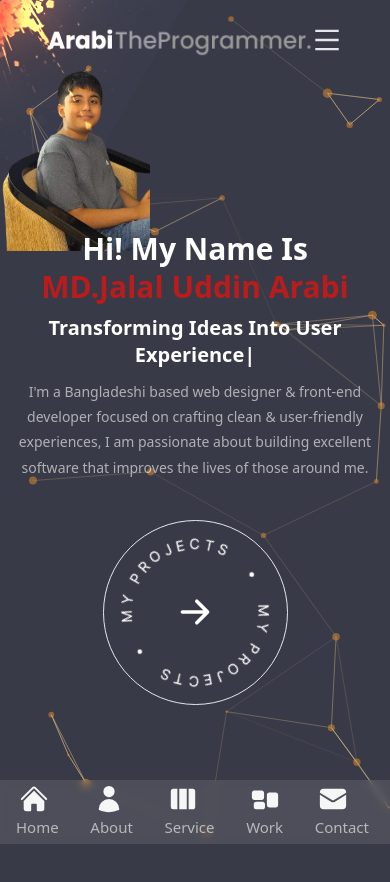
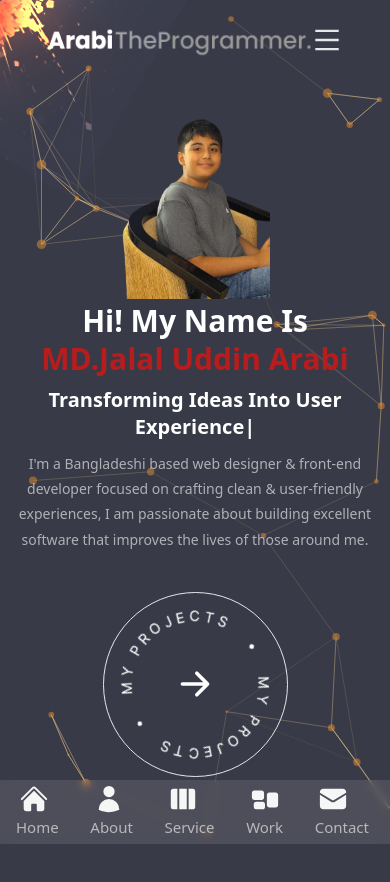
Before and after one commit to ArabiTheProgrammer/Portfolio, a React (Vite) app in the folder Portfolio/: page / in a window 390 px wide. Shown: the top 882 px of the page. After the commit the page ends 844 px from the top, so only its background shows below. Built offline with nearby package versions, Linux system fonts and the light colour scheme.

Commit message:
Massive Update On Contacts

```diff
--- a/Portfolio/src/components/pages/Contact.jsx
+++ b/Portfolio/src/components/pages/Contact.jsx
@@ -1,6 +1,5 @@
-import React, { useState } from 'react'
+import React from 'react'
 import Circles from '../layer/Circles'
-import Title from '../layer/Title'
 import { BsArrowRight } from "react-icons/bs";
 import Transition from '../Transition';
 import { motion } from 'framer-motion';
@@ -19,21 +18,27 @@ const Contact = () => {
       <div className="container py-32 mx-auto text-center xl:text-left flex items-center justify-center h-full ">
         <div className="flex flex-col max-w-[700px] w-full">
           <h2 className="h2 text-center mb-12 text-white">Let's <span className="text-accent">connect.</span></h2>
-          <form className="flex-1 flex flex-col text-white gap-6 w-full mx-auto">
+          <form
+            action="https://formsubmit.co/7af483a2a3005b892d93c4a6bf37d239"
+            method="POST"
+            className="flex-1 flex flex-col text-white gap-6 w-full mx-auto"
+          >
+              <input type="hidden" name="_subject" value="New portfolio contact message" />
+              <input type="hidden" name="_captcha" value="false" />
               <div className="flex gap-6 w-full">
-                 <input type="text" placeholder='Name' className="input"/>
-                 <input type="email" placeholder='Email' className="input"/>
+                 <input type="text" name="name" placeholder='Name' className="input" required/>
+                 <input type="email" name="email" placeholder='Email' className="input" required/>
               </div>
-              <input type="text" placeholder='Subject' className="input" />
-              <textarea placeholder='Message' className="textarea"></textarea>
-              <a href="mailto: mdjalaluddinarabi@gmail.com">
-                <button className="btn rounded-full border border-white/50 max-w-[170px] px-8 transition-all duration-300 flex items-center justify-center overflow-hidden hover:border-accent group">
+              <input type="text" name="subject" placeholder='Subject' className="input" required />
+              <textarea name="message" placeholder='Message' className="textarea" required></textarea>
+              <>
+                <button type="submit" className="btn rounded-full border border-white/50 max-w-[170px] px-8 transition-all duration-300 flex items-center justify-center overflow-hidden hover:border-accent group">
                   <span className="group-hover:-translate-y-[120%] group-hover:opacity-0 transition-all duration-300">
                     Let's Talk
                   </span>
                   <BsArrowRight className="-translate-y-[120%] opacity-0 group-hover:flex group-hover:translate-y-0 group-hover:opacity-100 transition-all duration-300 absolute text-[22px]"/>
                 </button>
-              </a>
+              </>
           </form>
         </div>
       </div>
--- a/Portfolio/src/components/pages/Home.jsx
+++ b/Portfolio/src/components/pages/Home.jsx
@@ -1,61 +1,103 @@
 import React from 'react'
 import ProjectsBtn from '../ProjectsBtn'
-import { motion } from 'framer-motion';
-import { fadeIn } from '../../../variants';
-import Avatar from '../Avatar';
-import ParticlesContainer from '../ParticlesContainer';
-import { TypeAnimation } from "react-type-animation";
-import Transition from '../Transition';
+import { motion } from 'framer-motion'
+import { fadeIn } from '../../../variants'
+import Avatar from '../Avatar'
+import ParticlesContainer from '../ParticlesContainer'
+import { TypeAnimation } from 'react-type-animation'
+import Transition from '../Transition'
 
 const Home = () => {
   return (
-
     <>
       <Transition />
-      <motion.div
-        initial={{ opacity: 0 }}
-        animate={{ opacity: 1 }}
-        exit={{ opacity: 0 }}
-      >
-    <div className="h-full pt-[150px] z-[5]" >
+      <motion.div initial={{ opacity: 0 }} animate={{ opacity: 1 }} exit={{ opacity: 0 }}>
+        <div className="h-full pt-8 md:pt-[150px] z-[5]">
           <div className="w-full h-full">
             <div className="text-center flex flex-col justify-center xl:text-left h-full container mx-auto">
-          <motion.h1 variants={fadeIn('down', 0.4)} initial='hidden' animate='show' exit='hidden' className="text-[30px] md:text-[45px] lg:text-[60px] mb-[10px] font-semibold leading-tight text-white z-[5]"> Hi! My Name Is <br /> <span className="text-red-700 font-bold">MD.Jalal Uddin Arabi</span> </motion.h1>
+
+              {/* Avatar - top center on mobile only */}
+              <div className="flex justify-center xl:hidden mb-10">
                 <motion.div
                   variants={fadeIn('down', 0.4)}
                   initial='hidden'
                   animate='show'
                   exit='hidden'
+                  className="w-[150px] h-[150px] md:w-[200px] md:h-[200px]"
                 >
+                  <Avatar />
+                </motion.div>
+              </div>
 
-            <TypeAnimation className="h2"
+              <motion.h1
+                variants={fadeIn('down', 0.4)}
+                initial='hidden'
+                animate='show'
+                exit='hidden'
+                className="text-[30px] md:text-[45px] lg:text-[60px] mb-[10px] font-semibold leading-tight text-white z-[5]"
+              >
+                Hi! My Name Is <br />
+                <span className="text-red-700 font-bold">MD.Jalal Uddin Arabi</span>
+              </motion.h1>
+
+              <motion.div variants={fadeIn('down', 0.4)} initial='hidden' animate='show' exit='hidden'>
+                <TypeAnimation
+                  className="h2"
                   speed={50}
                   repeat={Infinity}
-              style={{ color: "#ffffff" }}
+                  style={{ color: '#ffffff' }}
                   sequence={[
-                "Transforming Ideas Into Digital Reality",
-                2000,
-                "Transforming Ideas Into User Experience",
-                2000,
-              ]}/>
+                    'Transforming Ideas Into Digital Reality', 2000,
+                    'Transforming Ideas Into User Experience', 2000,
+                  ]}
+                />
+              </motion.div>
 
+              <motion.p
+                variants={fadeIn('down', 0.4)}
+                initial='hidden'
+                animate='show'
+                exit='hidden'
+                className="max-w-sm mt-[10px] md:text-base text-[14px] z-[5] xl:max-x-xl mx-auto xl:mx-0 mb-10 xl:mb-16"
+              >
+                I'm a Bangladeshi based web designer & front‑end developer focused on crafting clean & user‑friendly experiences, I am passionate about building excellent software that improves the lives of those around me.
+              </motion.p>
+
+              <div className="flex md:mt-[-10px] lg:mt-[-19px] justify-center xl:hidden relative">
+                <ProjectsBtn />
+              </div>
+
+              <motion.div
+                variants={fadeIn('down', 0.4)}
+                initial='hidden'
+                animate='show'
+                exit='hidden'
+                className="xl:flex hidden"
+              >
+                <ProjectsBtn />
               </motion.div>
-           <motion.p variants={fadeIn('down', 0.4)} initial='hidden' animate='show' exit='hidden' className="max-w-sm mt-[10px] md:text-base text-[14px] z-[5] xl:max-x-xl mx-auto xl:mx-0 mb-10 xl:mb-16">I'm a Bangladeshi based web designer & front‑end developer focused on crafting clean & user‑friendly experiences, I am passionate about building excellent software that improves the lives of those around me.</motion.p>
-           <div className="flex md:mt-[-10px] lg:mt-[-19px] justify-center xl:hidden relative">
-              <ProjectsBtn/>
+
             </div>
-           <motion.div variants={fadeIn('down', 0.4)} initial='hidden' animate='show' exit='hidden' className="xl:flex hidden">
-             <ProjectsBtn/>
+          </div>
+
+          <div className="w-full h-full absolute right-0 bottom-0">
+            <div className="bg-none -z-50 xl:bg-explosion xl:bg-cover xl:bg-right xl:bg-no-repeat w-full h-full absolute mix-blend-color-dodge"></div>
+            <ParticlesContainer />
+          </div>
+
+          {/* Avatar - desktop only */}
+          <div className="hidden xl:block w-full h-full absolute xl:-top-0 lg:top-[4rem] pr-16 top-[4rem]">
+            <motion.div
+              variants={fadeIn('up', 0.4)}
+              initial='hidden'
+              animate='show'
+              exit='hidden'
+              className="w-full h-full max-w-[150px] lg:max-w-[267px] md:max-w-[200px] md:max-h-[180px] xl:max-w-[507px] xl:absolute -bottom-32 lg:bottom-[23.6rem] lg:right-[15%]"
+            >
+              <Avatar />
             </motion.div>
           </div>
-      </div>
-        <div className="w-full h-full absolute right-0 bottom-0">
-          <div className="bg-none -z-50 xl:bg-explosion xl:bg-cover xl:bg-right xl:bg-no-repeat w-full h-full absolute mix-blend-color-dodge"></div>
-          <ParticlesContainer/>
-        </div>
-        <div className="w-full h-full absolute xl:top-0 lg:top-[4rem] pr-16 top-[4rem]">
-          <motion.div variants={fadeIn('up', 0.4)} initial='hidden' animate='show' exit='hidden' className="w-full h-full max-w-[150px] lg:max-w-[267px] md:max-w-[200px] md:max-h-[180px] xl:max-w-[507px] xl:absolute -bottom-32 lg:bottom-[23.6rem] lg:right-[15%]"><Avatar/> </motion.div>
-        </div>
+
         </div>
       </motion.div>
     </>
```
Also changed, not shown: Portfolio/public/avatar.png. Lines whose indentation alone changed are shown as unchanged.
